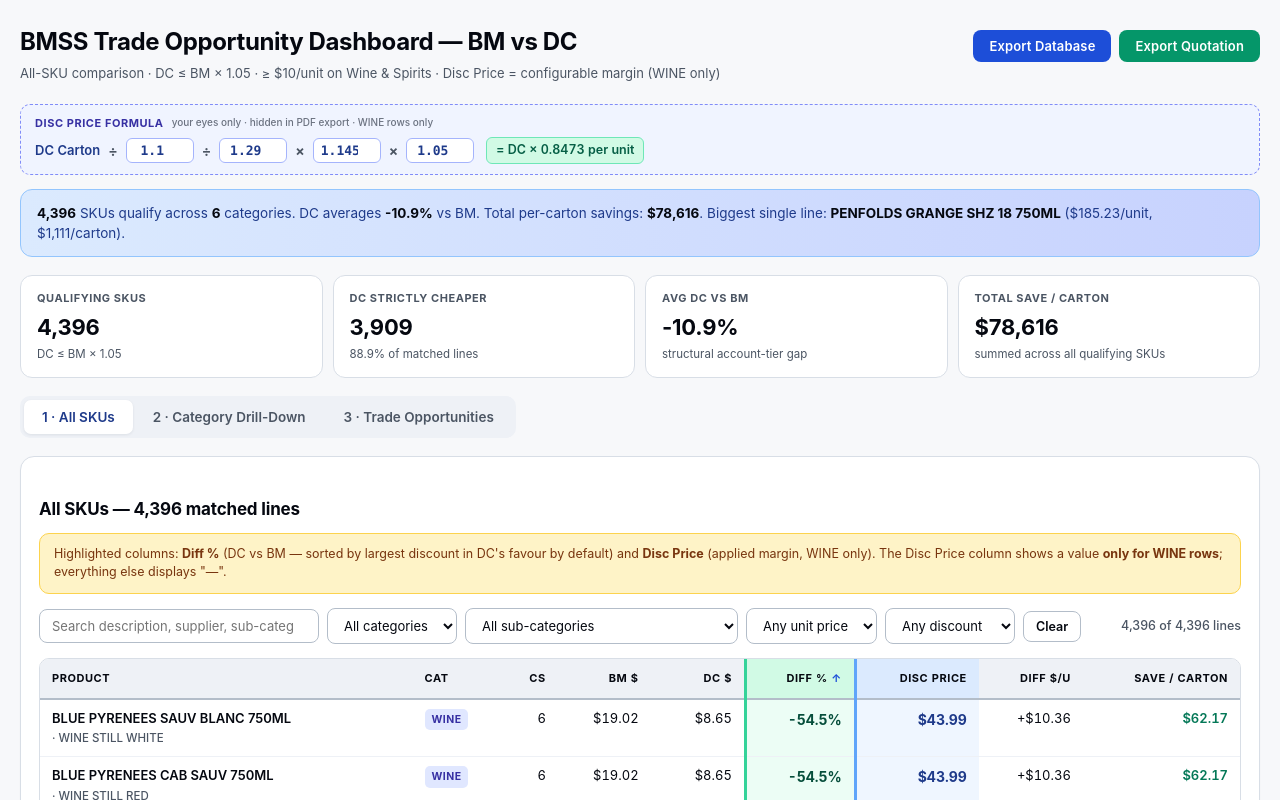
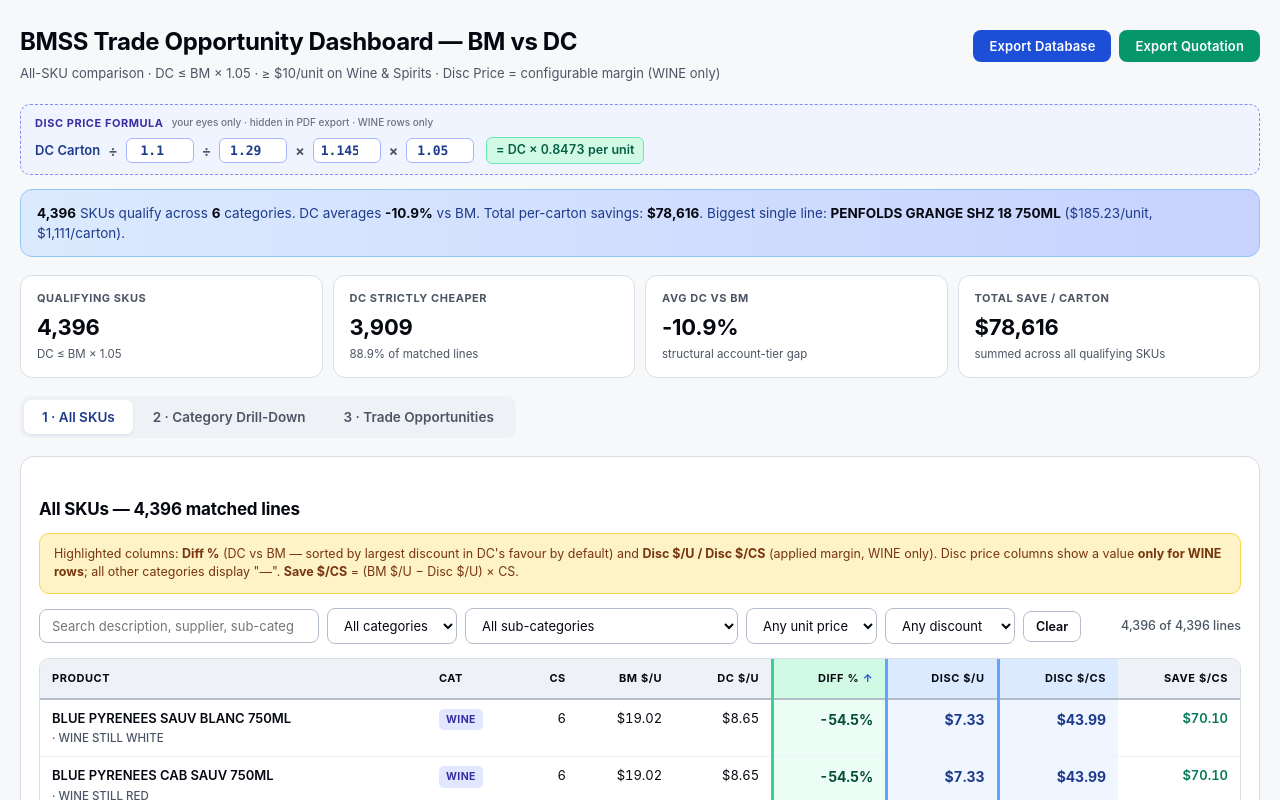
Before and after one commit to kh1emnguyen/bmss-trade, a React (Vite) app: page / in a window 1280 px wide. Shown: the top 800 px of the page. Built offline with nearby package versions, Linux system fonts and the light colour scheme.

Commit message:
Add files via upload

```diff
--- a/src/OpportunitiesPage.js
+++ b/src/OpportunitiesPage.js
@@ -4,6 +4,7 @@ import { PREMIUM_BANDS, VOLUME_BANDS, passesPriceBand } from './pricing';
 
 const PAGE = 100;
 
+// Returns total carton disc price (WINE only, else null)
 function calcDiscPrice(r, params) {
   if (r.category !== 'WINE') return null;
   const d1 = parseFloat(params.d1) || 1;
@@ -11,6 +12,20 @@ function calcDiscPrice(r, params) {
   const m1 = parseFloat(params.m1) || 1;
   const m2 = parseFloat(params.m2) || 1;
   return (r.dc * r.cs) / d1 / d2 * m1 * m2;
+}
+
+// Returns per-unit disc price (WINE only, else null)
+function calcDiscPricePerUnit(r, params) {
+  const carton = calcDiscPrice(r, params);
+  if (carton === null || !r.cs) return null;
+  return carton / r.cs;
+}
+
+// Save per carton = (BM $/U − Disc $/U) × CS  (WINE only, else null)
+function calcSavePerCarton(r, params) {
+  const dpu = calcDiscPricePerUnit(r, params);
+  if (dpu === null) return null;
+  return (r.bm - dpu) * r.cs;
 }
 
 export default function OpportunitiesPage({ rows, printing = false, printMode = 'database', formulaParams = { d1: '1.1', d2: '1.29', m1: '1.145', m2: '1.05' } }) {
@@ -99,7 +114,7 @@ export default function OpportunitiesPage({ rows, printing = false, printMode =
     <div className="section">
       <h2>All SKUs — {rows.length.toLocaleString()} matched lines</h2>
       <div className="formula-callout">
-        Highlighted columns: <b>Diff %</b> (DC vs BM — sorted by largest discount in DC's favour by default) and <b>Disc Price</b> (applied margin, WINE only). The Disc Price column shows a value <b>only for WINE rows</b>; everything else displays "—".
+        Highlighted columns: <b>Diff %</b> (DC vs BM — sorted by largest discount in DC's favour by default) and <b>Disc $/U / Disc $/CS</b> (applied margin, WINE only). Disc price columns show a value <b>only for WINE rows</b>; all other categories display "—". <b>Save $/CS</b> = (BM $/U − Disc $/U) × CS.
       </div>
 
       <div className="filter-row">
@@ -157,16 +172,21 @@ export default function OpportunitiesPage({ rows, printing = false, printMode =
               <Th k="desc">Product</Th>
               <Th k="category">Cat</Th>
               <Th k="cs" num>CS</Th>
-              {!isQuotation && <Th k="bm" num>BM $</Th>}
-              {!isQuotation && <Th k="dc" num>DC $</Th>}
+              {!isQuotation && <Th k="bm" num>BM $/U</Th>}
+              {!isQuotation && <Th k="dc" num>DC $/U</Th>}
               {!isQuotation && <Th k="diff_pct" num extra="col-pct">Diff %</Th>}
-              <Th k="disc_price" num extra="col-disc">Disc Price</Th>
-              {!isQuotation && <Th k="diff_abs" num>Diff $/u</Th>}
-              {!isQuotation && <Th k="sv_carton" num>Save / Carton</Th>}
+              <Th k="disc_price" num extra="col-disc">Disc $/U</Th>
+              <Th k="disc_price_cs" num extra="col-disc">Disc $/CS</Th>
+              {!isQuotation && <Th k="sv_carton" num>Save $/CS</Th>}
             </tr>
           </thead>
           <tbody>
-            {filtered.slice(0, printing ? filtered.length : shown).map((p) => (
+            {filtered.slice(0, printing ? filtered.length : shown).map((p) => {
+              const discPU  = calcDiscPricePerUnit(p, formulaParams);
+              const discCS  = calcDiscPrice(p, formulaParams);
+              const saveCS  = calcSavePerCarton(p, formulaParams);
+              const dash    = <span style={{ color: '#9ca3af' }}>—</span>;
+              return (
               <tr key={p.code}>
                 <td>
                   <div className="desc">{safeStr(p.desc).trim() || '—'}</div>
@@ -182,12 +202,19 @@ export default function OpportunitiesPage({ rows, printing = false, printMode =
                   </td>
                 )}
                 <td className="num col-disc">
-                  {p.category === 'WINE' ? fmt2(calcDiscPrice(p, formulaParams)) : <span style={{ color: '#9ca3af' }}>—</span>}
+                  {discPU !== null ? fmt2(discPU) : dash}
                 </td>
-                {!isQuotation && <td className="num">{p.diff_abs >= 0 ? '+' : ''}{fmt2(p.diff_abs)}</td>}
-                {!isQuotation && <td className="num" style={{ color: '#047857', fontWeight: 600 }}>{fmt2(p.sv_carton)}</td>}
+                <td className="num col-disc">
+                  {discCS !== null ? fmt2(discCS) : dash}
+                </td>
+                {!isQuotation && (
+                  <td className="num" style={{ color: '#047857', fontWeight: 600 }}>
+                    {saveCS !== null ? fmt2(saveCS) : dash}
+                  </td>
+                )}
               </tr>
-            ))}
+              );
+            })}
           </tbody>
         </table>
       </div>
```
